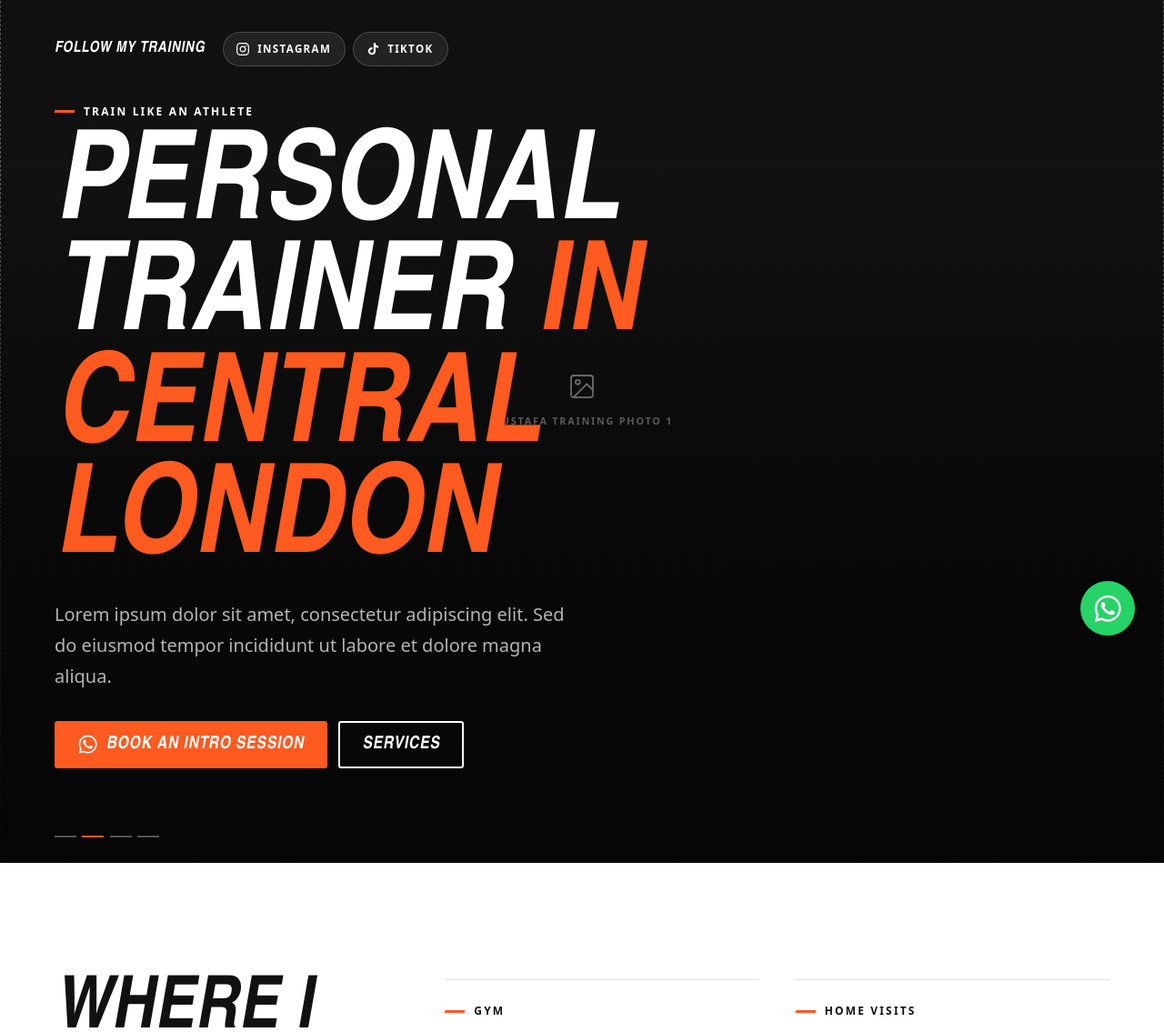
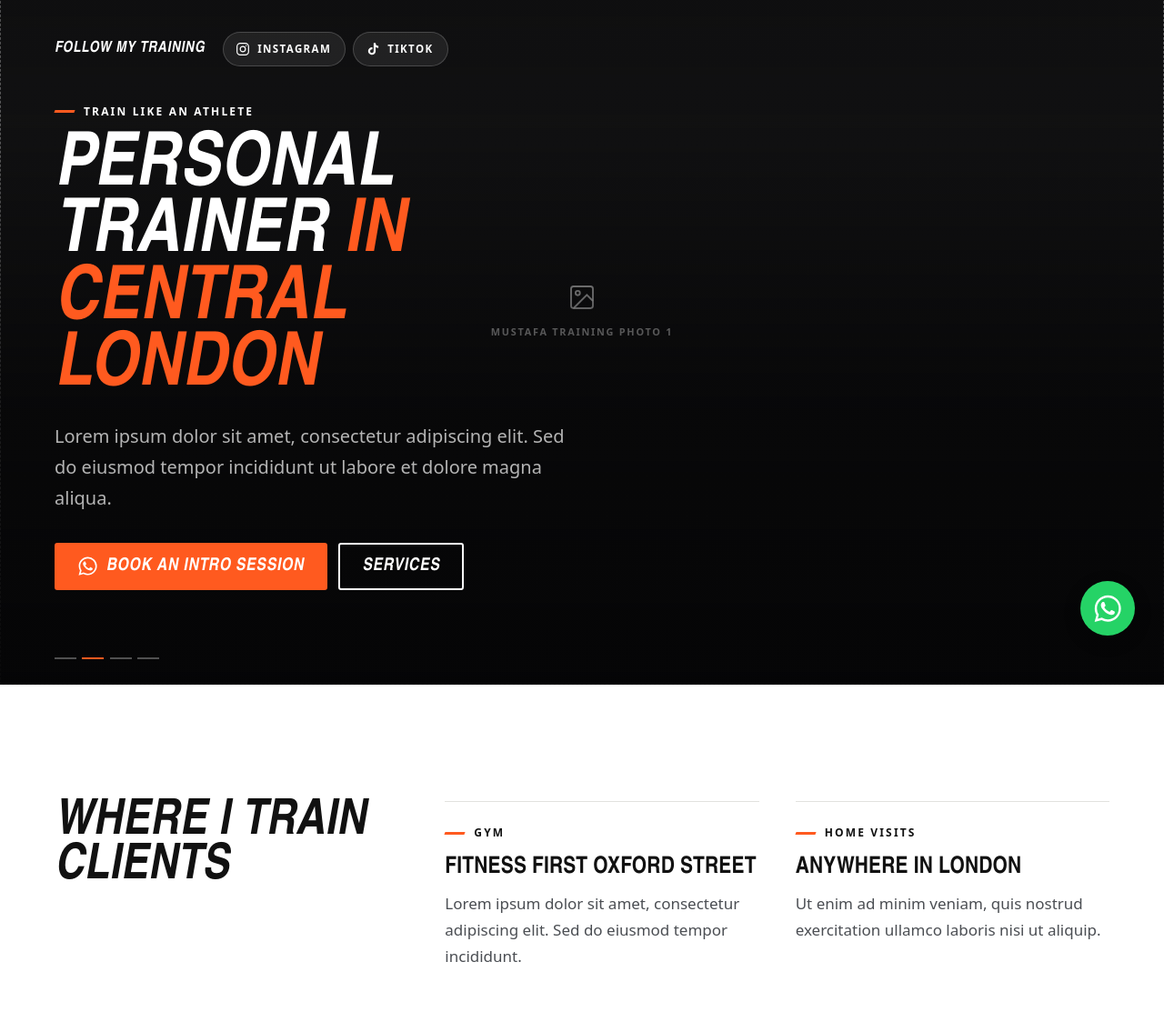
Before and after one commit to tiyate3/personal-training-website, an Astro site: page / in a window 1280 px wide. Shown: the part 69-1204 px from the top of the page at 91% size. Built offline with nearby package versions, Linux system fonts and the light colour scheme; Astro itself is replaced by a stand-in of ours; a web font is replaced by a local one.

Commit message:
zoom out

```diff
--- a/src/styles/global.css
+++ b/src/styles/global.css
@@ -93,15 +93,15 @@ h2 {
 }
 
 h1 {
-  font-size: clamp(3.2rem, 13.5vw, 8.5rem);
+  font-size: clamp(2.4rem, 6.8vw, 5.1rem);
 }
 
 h2 {
-  font-size: clamp(2.5rem, 10vw, 5rem);
+  font-size: clamp(1.8rem, 4.7vw, 3.4rem);
 }
 
 h3 {
-  font-size: clamp(1.6rem, 5.5vw, 2.1rem);
+  font-size: clamp(1.2rem, 2.55vw, 1.6rem);
   line-height: 1;
 }
 
```
